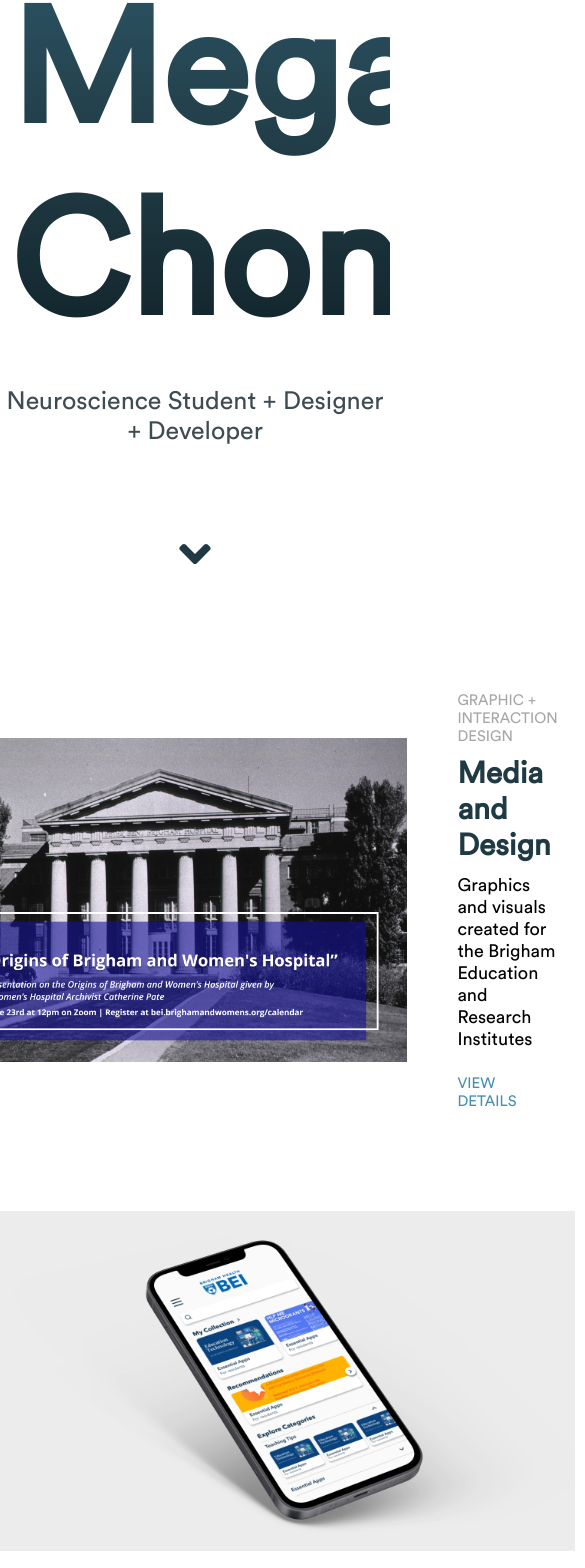
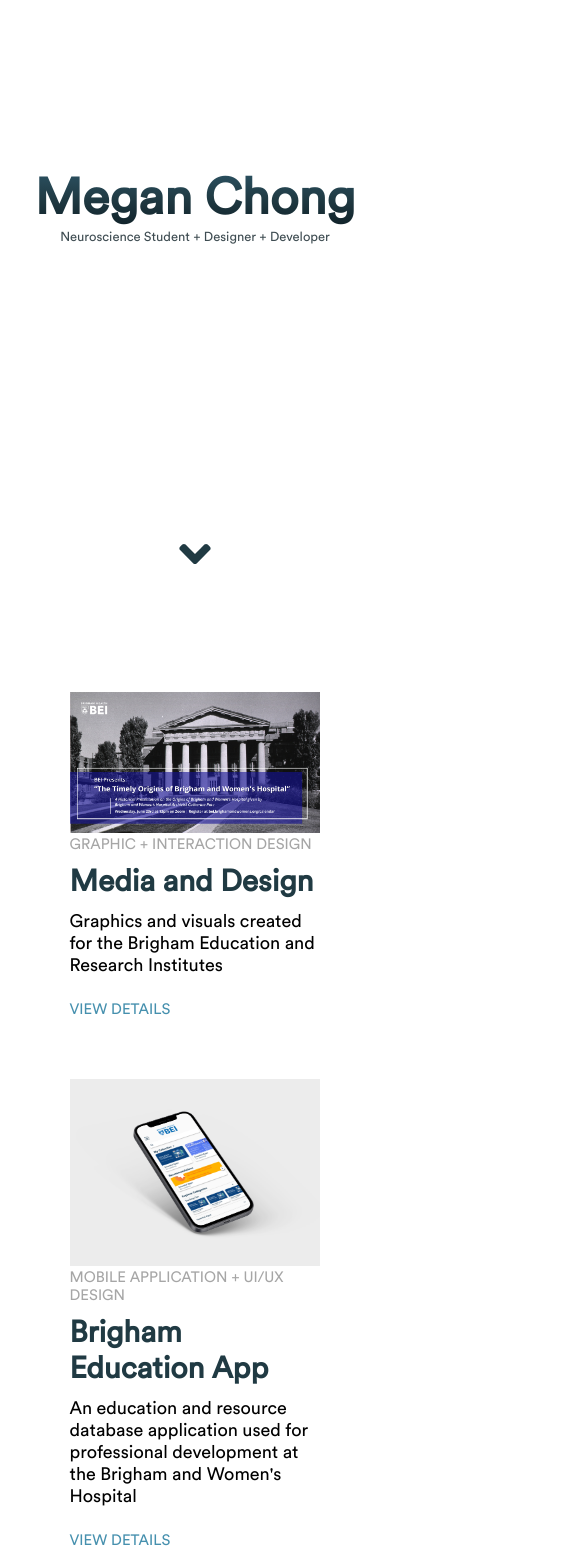
Before and after one commit to chongmegan/my-portfolio, a React (Create React App) app: page / in a window 390 px wide. Shown: the part 215-1783 px from the top of the page, 585 px wide, since content can reach past the window. Built offline with nearby package versions, Linux system fonts and the light colour scheme; a web font is replaced by a local one.

Commit message:
Home page responsive

```diff
--- a/src/App.css
+++ b/src/App.css
@@ -4,7 +4,7 @@
 @import url("https://cdnjs.cloudflare.com/ajax/libs/font-awesome/4.7.0/css/font-awesome.min.css");
 @import url("https://use.typekit.net/poe2kgf.css");
 
-*{
+* {
     margin: 0;
     padding: 0;
     box-sizing: border-box;
@@ -132,128 +132,3 @@
     }
 }
 /*End animations*/
-
-/*Start media queries*/
-@media screen and (max-width: 768px) {
-    body{
-    background: url("images/sitebg2.jpg") no-repeat center fixed;
-    background-size: cover;
-    }
-
-    .landing-text h1{
-        font-size: 15rem;
-    }
-
-    .landing-text h6{
-        font-size: 1.7rem;
-    }
-
-    .nav-list{
-        flex-direction: column;
-    }
-
-    li{
-        margin: 2rem 0;
-    }
-
-    .nav-link{
-        font-size: 4.5rem;
-    }
-
-    .about-heading h1{
-        font-size: 8rem;
-    }
-
-    .section-heading h1{
-        font-size: 3rem;
-    }
-
-    .about-details .nav-list{
-        flex-direction: initial;
-    }
-
-    .about-details li{
-        margin: 0 2rem;
-    }
-
-    .icon-container{
-        width: 7rem;
-        height: 7rem;
-    }
-
-    .icon-container i{
-        font-size: 4rem;
-    }
-
-    .timeline ul{
-        margin: 0 0 0 auto;
-    }
-
-    .timeline .date::before{
-        left: -20rem;
-    }
-
-    .timeline .date::after{
-        left: -5.9rem;
-    }
-}
-
-@media screen and (max-width: 600px) {
-
-    .menu-toggler{
-        top: 2rem;
-        right: 2rem;
-    }
-
-    .landing-text h1{
-        font-size: 8rem;
-    }
-
-    .landing-text h6{
-        font-size: 1.4rem;
-    }
-
-    .nav-link{
-        font-size: 3.5rem;
-    }
-
-    .about .container{
-        flex-direction: column;
-    }
-
-    .profile-img{
-        margin: 0 0 7rem 0;
-    }
-
-    .portfolio-item{
-        flex-direction: column;
-    }
-
-    .portfolio-img{
-        margin: 0 0 2rem 0;
-        order: 1;
-    }
-
-    .portfolio-description{
-        margin: 0;
-        order: 2;
-    }
-
-    .timeline p{
-        font-size: 1.6rem;
-    }
-
-    .timeline .date::before{
-        font-size: 1.4rem;
-    }
-
-    form{
-        width: 100%;
-    }
-
-    .up{
-        right: 2rem;
-    }
-
-}
-/*End media queries*/
--- a/src/components/Portfolio-Item/portfolio-item-even.js
+++ b/src/components/Portfolio-Item/PortfolioItem.js
@@ -1,26 +1,26 @@
 import React from 'react';
 import {
     PortfolioItemContainer,
-    EvenPortfolioDescriptionContainer,
+    PortfolioDescriptionContainer,
     PortfolioImageContainer,
     PortfolioImage,
     PortfolioHeader,
     PortfolioCompany,
     PortfolioDescription,
     PortfolioLink
-} from './portfolio-item.styles';
+} from './PortfolioItem.styles';
 
-const PortfolioItemEven = (props) => {
-    const { descfade, descdelay, header, company, description, image, redirect, imgfade, imgdelay } = props
+const PortfolioItem = (props) => {
+    const { descfade, descdelay, header, company, description, image, redirect, imgfade, imgdelay, reversed } = props
 
     return (
-        <PortfolioItemContainer>
-            <EvenPortfolioDescriptionContainer data-aos={descfade} data-aos-delay={descdelay}>
+        <PortfolioItemContainer reversed={reversed}>
+            <PortfolioDescriptionContainer data-aos={descfade} data-aos-delay={descdelay} reversed={reversed}>
                 <PortfolioHeader>{header}</PortfolioHeader>
                 <PortfolioCompany>{company}</PortfolioCompany>
                 <PortfolioDescription>{description}</PortfolioDescription>
                 <PortfolioLink href={redirect}>View Details</PortfolioLink>
-            </EvenPortfolioDescriptionContainer>
+            </PortfolioDescriptionContainer>
             <PortfolioImageContainer data-aos={imgfade} data-aos-delay={imgdelay}>
                 <PortfolioImage src={image} alt=""/>
             </PortfolioImageContainer>
@@ -28,4 +28,4 @@
     )
 }
 
-export { PortfolioItemEven };
+export { PortfolioItem };
--- a/src/components/Portfolio-Item/portfolio-item.styles.js
+++ b/src/components/Portfolio-Item/PortfolioItem.styles.js
@@ -1,18 +1,32 @@
 import styled from 'styled-components';
+import { devices } from '../../devices';
 
 const PortfolioItemContainer = styled.div`
     display: flex;
     align-items: center;
     justify-content: center;
     margin-bottom: 6rem;
+
+    @media ${devices.mobile} {
+    flex-wrap: wrap;
+    flex-direction: column-reverse;
+  }
+  @media ${devices.tablet} {
+    flex-wrap: nowrap;
+    flex-direction: ${(props) => (props.reversed ? 'row-reverse' : 'row')};
+  }
 `
 
-const EvenPortfolioDescriptionContainer = styled.div`
-    margin: auto 5rem auto 0;
-`
-
-const OddPortfolioDescriptionContainer = styled.div`
-    margin: auto 0 auto 5rem;
+const PortfolioDescriptionContainer = styled.div`
+    @media ${devices.mobile} {
+        margin: auto 5rem auto 5rem;
+    }
+    @media ${devices.tablet} {
+        margin: auto 3rem auto 3rem;
+    }
+    @media ${devices.laptop} {
+        margin: auto 5rem auto 5rem;
+    }
 `
 
 const PortfolioImageContainer = styled.div`
@@ -20,11 +34,23 @@
 `
 
 const PortfolioImage = styled.img`
-    width: 575px;
     height: 100%;
     max-height: 340px;
     overflow: hidden;
     object-fit: cover;
+
+    @media ${devices.mobile} {
+        width: 250px;
+    }
+    @media ${devices.tablet} {
+        width: 300px;
+    }
+    @media ${devices.laptop} {
+        width: 400px;
+    }
+    @media ${devices.desktop} {
+        width: 575px;
+    }
 `
 
 const PortfolioHeader = styled.h6`
@@ -78,8 +104,7 @@
 
 export {
     PortfolioItemContainer,
-    EvenPortfolioDescriptionContainer,
-    OddPortfolioDescriptionContainer,
+    PortfolioDescriptionContainer,
     PortfolioImageContainer,
     PortfolioImage,
     PortfolioHeader,
--- a/src/components/Portfolio-Item/portfolio-item-odd.js
+++ /dev/null
@@ -1,31 +0,0 @@
-import React from 'react';
-import {
-    PortfolioItemContainer,
-    OddPortfolioDescriptionContainer,
-    PortfolioImageContainer,
-    PortfolioImage,
-    PortfolioHeader,
-    PortfolioCompany,
-    PortfolioDescription,
-    PortfolioLink
-} from './portfolio-item.styles';
-
-const PortfolioItemOdd = (props) => {
-    const { descfade, descdelay, header, company, description, image, redirect, imgfade, imgdelay } = props
-
-    return (
-        <PortfolioItemContainer>
-            <PortfolioImageContainer data-aos={imgfade} data-aos-delay={imgdelay}>
-                <PortfolioImage src={image} alt=""/>
-            </PortfolioImageContainer>
-            <OddPortfolioDescriptionContainer data-aos={descfade} data-aos-delay={descdelay}>
-                <PortfolioHeader>{header}</PortfolioHeader>
-                <PortfolioCompany>{company}</PortfolioCompany>
-                <PortfolioDescription>{description}</PortfolioDescription>
-                <PortfolioLink href={redirect}>View Details</PortfolioLink>
-            </OddPortfolioDescriptionContainer>
-        </PortfolioItemContainer>
-    )
-}
-
-export { PortfolioItemOdd };
--- a/src/pages/Home.js
+++ b/src/pages/Home.js
@@ -1,8 +1,7 @@
 import React from 'react';
 import { Header } from '../components/Header/Header';
 import { Footer } from '../components/Footer/Footer';
-import { PortfolioItemOdd } from '../components/Portfolio-Item/portfolio-item-odd';
-import { PortfolioItemEven } from '../components/Portfolio-Item/portfolio-item-even';
+import { PortfolioItem } from '../components/Portfolio-Item/PortfolioItem';
 import Worksense from '../images/worksenseheader.png';
 import WeSchedule from '../images/wescheduleheader.png';
 import CornerHealth from '../images/cornerhealthheader.png';
@@ -36,7 +35,7 @@
             <Section id="portfolio">
                 <Container>
 
-                <PortfolioItemOdd
+                <PortfolioItem
                     imgfade="fade-right"
                     imgdelay="300"
                     descfade="fade-left"
@@ -46,9 +45,10 @@
                     description="Graphics and visuals created for the Brigham Education and Research Institutes"
                     redirect="/brigham"
                     image={Brigham}
+                    reversed={0 % 2 === 0}
                 />
 
-                <PortfolioItemEven
+                <PortfolioItem
                     imgfade="fade-left"
                     imgdelay="600"
                     descfade="fade-right"
@@ -58,9 +58,10 @@
                     description="An education and resource database application used for professional development at the Brigham and Women's Hospital"
                     redirect="/bei-app"
                     image={BrighamApp}
+                    reversed={1 % 2 === 0}
                 />
 
-                <PortfolioItemOdd
+                <PortfolioItem
                     imgfade="fade-right"
                     imgdelay="300"
                     descfade="fade-left"
@@ -70,9 +71,10 @@
                     description="A website that generates a Spotify playlist based on the tone of your current read"
                     redirect="/booktoons"
                     image={booktoons}
+                    reversed={0 % 2 === 0}
                 />
 
-                <PortfolioItemEven
+                <PortfolioItem
                     imgfade="fade-left"
                     imgdelay="600"
                     descfade="fade-right"
@@ -82,9 +84,10 @@
                     description="A behavioral resource dilemma game created for researchers at Northeastern for a psychology study"
                     redirect="/rdgnu"
                     image={rdgNU}
+                    reversed={1 % 2 === 0}
                 />
 
-                <PortfolioItemOdd
+                <PortfolioItem
                     imgfade="fade-right"
                     imgdelay="300"
                     descfade="fade-left"
@@ -94,9 +97,10 @@
                     description="Rebranding and building a marketing website for Worksense Analytics at Scout design studio"
                     redirect="/worksense"
                     image={Worksense}
+                    reversed={0 % 2 === 0}
                 />
 
-                <PortfolioItemEven
+                <PortfolioItem
                     imgfade="fade-left"
                     imgdelay="600"
                     descfade="fade-right"
@@ -106,9 +110,10 @@
                     description="A collaborative scheduling tool designed for roommates to navigate shared living spaces"
                     redirect="/weschedule"
                     image={WeSchedule}
+                    reversed={1 % 2 === 0}
                 />
 
-                <PortfolioItemOdd
+                <PortfolioItem
                     imgfade="fade-right"
                     imgdelay="300"
                     descfade="fade-left"
@@ -118,6 +123,7 @@
                     description="A grocery ordering mobile application designed to combat food deserts throughout America"
                     redirect="/cornerhealth"
                     image={CornerHealth}
+                    reversed={0 % 2 === 0}
                 />
 
         </Container>
--- a/src/pages/Home.styles.js
+++ b/src/pages/Home.styles.js
@@ -1,4 +1,5 @@
 import styled from 'styled-components';
+import { devices } from '../devices';
 
 const LandingText = styled.div`
     position: absolute;
@@ -11,22 +12,48 @@
 `
 
 const LandingName = styled.h1`
-    font-size: 16rem;
     font-family: 'Circular Std', 'Montserrat', Helvetica, sans-serif;
     background: linear-gradient(to top, #0f2027, #203a43, #2c5364);
     -webkit-background-clip: text;
     -webkit-text-fill-color: transparent;
-    padding: 1rem;
     user-select: none;
+
+    @media ${devices.mobile} {
+        font-size: 5rem;
+        padding: 0;
+    }
+    @media ${devices.tablet} {
+        font-size: 8rem;
+        padding: 1rem;
+    }
+    @media ${devices.laptop} {
+        font-size: 10rem;
+    }
+    @media ${devices.desktop} {
+        font-size: 16rem;
+    }
 `
 
 const LandingSubtext = styled.h6`
     font-family: 'Circular Std', Helvetica, sans-serif;
-    font-size: 2.5rem;
     font-weight: 100;
     color: #0f2027;
     opacity: 80%;
-    padding-top: 1.5rem;
+
+    @media ${devices.mobile} {
+        font-size: 13px;
+    }
+    @media ${devices.tablet} {
+        font-size: 18px;
+    }
+    @media ${devices.laptop} {
+        font-size: 2rem;
+        padding-top: 1rem;
+    }
+    @media ${devices.desktop} {
+        font-size: 2.5rem;
+        padding-top: 1.5rem;
+    }
 `
 
 const ArrowContainer = styled.div`
@@ -40,11 +67,17 @@
 `
 
 const Container = styled.div`
+    height: 100%;
     width: 90%;
-    max-width: 120rem;
-    height: 100%;
     margin: 0 auto;
     position: relative;
+
+    @media ${devices.laptop} {
+        max-width: 80rem;
+    }
+    @media ${devices.desktop} {
+        max-width: 120rem;
+    }
 `
 
 
```
